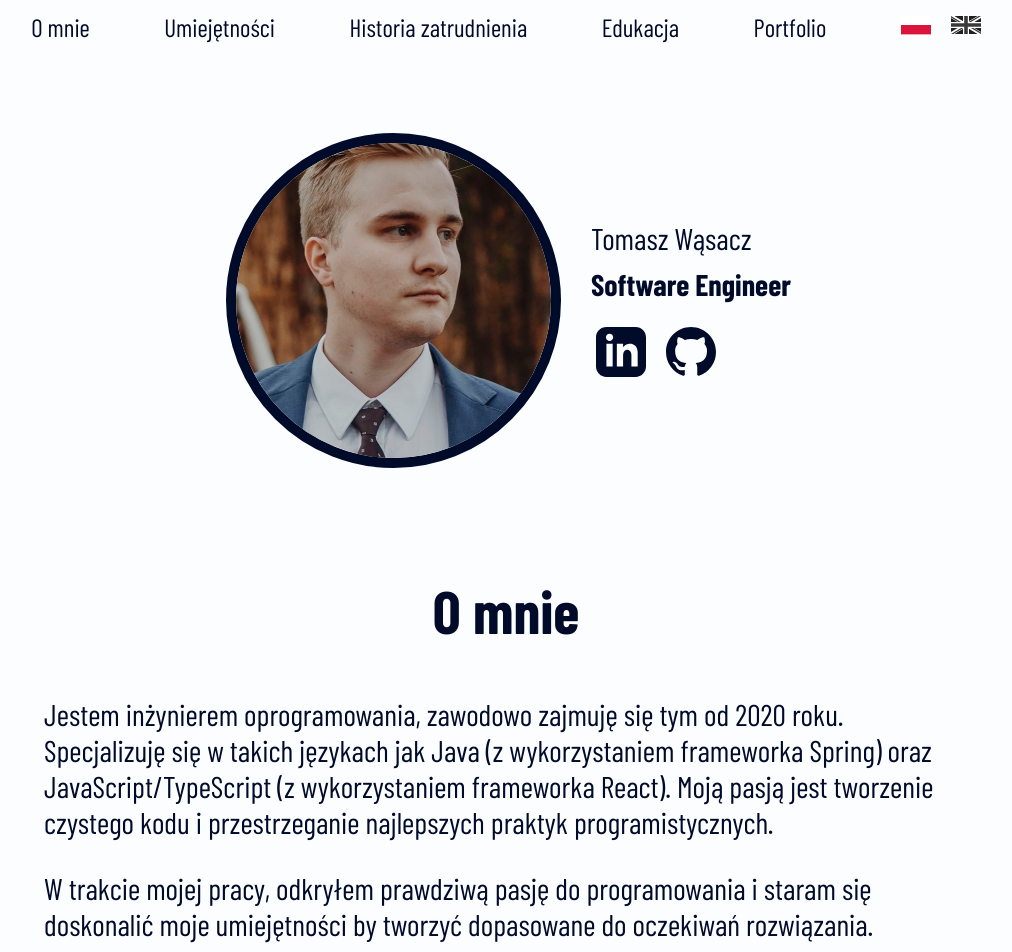
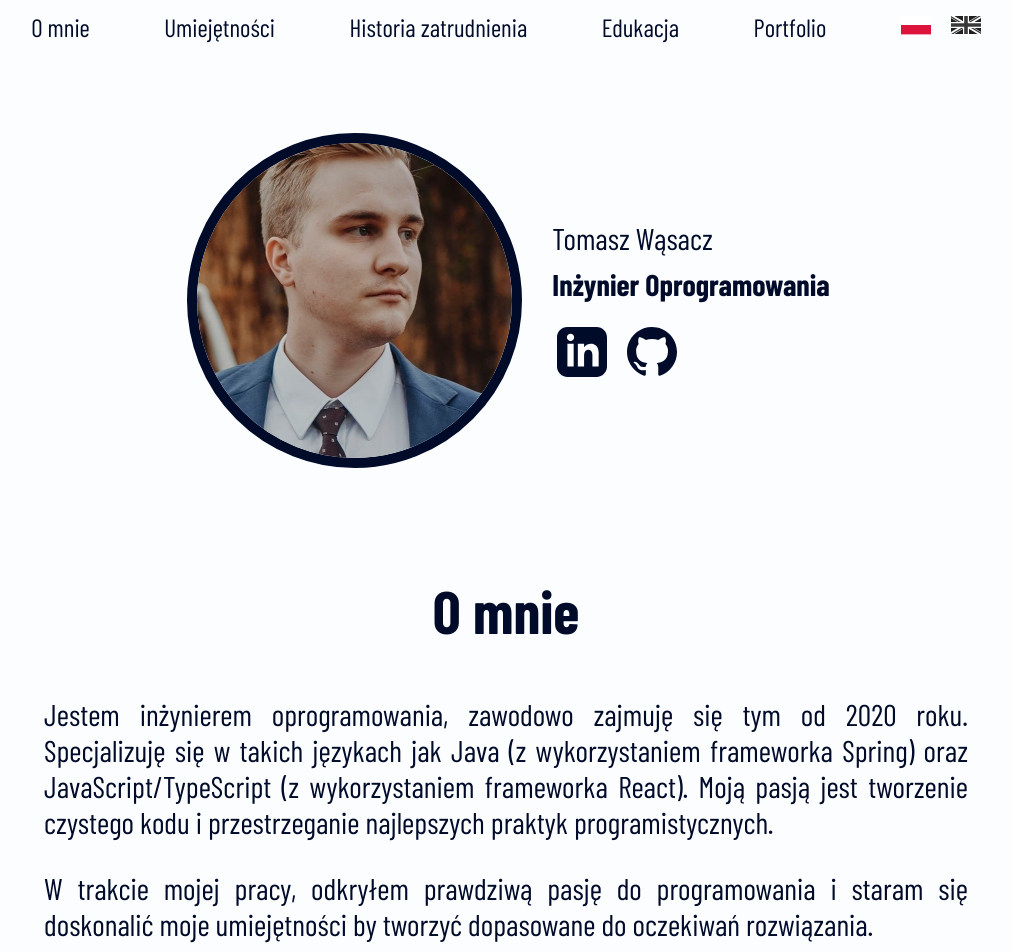
Before and after one commit to MrWonsik/mrwonsik.github.io, a React (Create React App) app: page / in a window 1280 px wide. Shown: the top 952 px of the page, without its empty margins (134-1146 px from the left). Built offline with nearby package versions, Linux system fonts and the light colour scheme.

Commit message:
add justifiedParagraph

```diff
--- a/src/locales/en.json
+++ b/src/locales/en.json
@@ -1,6 +1,6 @@
 {
   "app": {
-    "greeting": "Hello!",
+    "fieldJobRole": "Software Engineer",
     "aboutMeHeader": "About me",
     "skillsHeader": "Skills",
     "employmentHistoryHeader": "Employment history",
--- a/src/locales/pl.json
+++ b/src/locales/pl.json
@@ -1,6 +1,6 @@
 {
   "app": {
-    "greeting": "Cześć!",
+    "fieldJobRole": "Inżynier Oprogramowania",
     "aboutMeHeader": "O mnie",
     "skillsHeader": "Umiejętności",
     "employmentHistoryHeader": "Historia zatrudnienia",
--- /dev/null
+++ b/src/navigation/JustifiedParagraph.tsx
@@ -0,0 +1,7 @@
+import styled from "styled-components";
+
+const JustifiedParagraph = styled.p`
+  text-align: justify;
+`;
+
+export default JustifiedParagraph;
--- a/src/navigation/PersonalCard.tsx
+++ b/src/navigation/PersonalCard.tsx
@@ -1,6 +1,7 @@
 import React from "react";
 import styled from "styled-components";
 import SocialLinks from "./SocialLinks";
+import { useTranslation } from "react-i18next";
 
 const PersonalCardContainer = styled.div`
   margin-top: 50px;
@@ -39,6 +40,8 @@ const FieldJobRole = styled(Field)`
 `;
 
 function PersonalCard() {
+  const { t } = useTranslation();
+
   return (
     <PersonalCardContainer>
       <AvatarContainer>
@@ -46,7 +49,7 @@ function PersonalCard() {
       </AvatarContainer>
       <FieldsContainer>
         <Field>Tomasz Wąsacz</Field>
-        <FieldJobRole>Software Engineer</FieldJobRole>
+        <FieldJobRole>{t("app.fieldJobRole")}</FieldJobRole>
         <SocialLinks />
       </FieldsContainer>
     </PersonalCardContainer>
--- a/src/section/AboutMe.tsx
+++ b/src/section/AboutMe.tsx
@@ -1,5 +1,6 @@
 import React from "react";
 import { useTranslation } from "react-i18next";
+import JustifiedParagraph from "../navigation/JustifiedParagraph";
 
 //A brief introduction about yourself, including your name, professional title, and a summary of your skills, experiences, and interests.
 
@@ -8,8 +9,8 @@ function AboutMe() {
 
   return (
     <div>
-      <p>{t("aboutMe.firstParagraph")}</p>
-      <p>{t("aboutMe.secondParagraph")}</p>
+      <JustifiedParagraph>{t("aboutMe.firstParagraph")}</JustifiedParagraph>
+      <JustifiedParagraph>{t("aboutMe.secondParagraph")}</JustifiedParagraph>
     </div>
   );
 }
```
